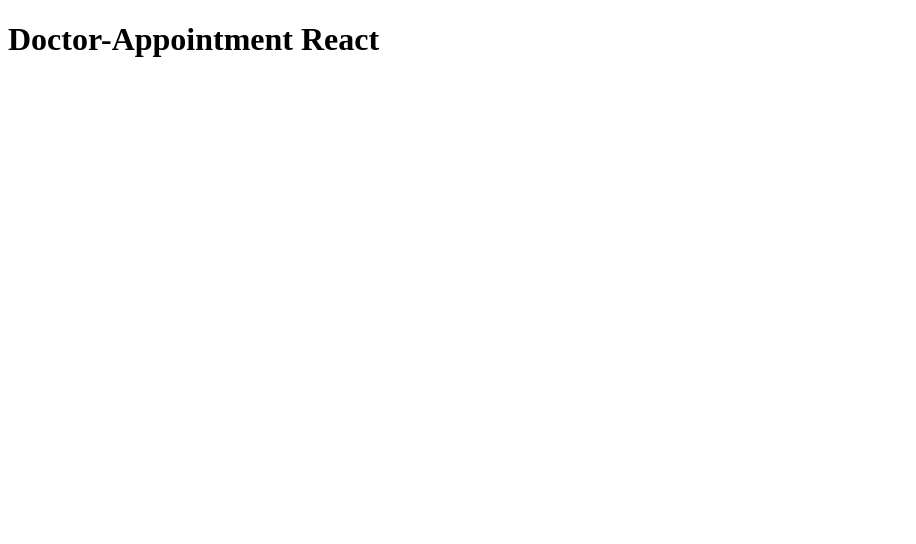
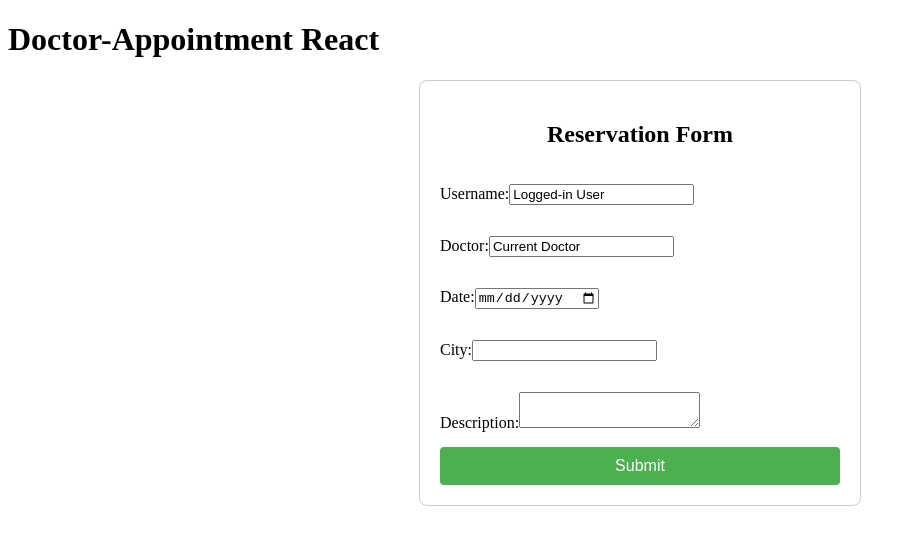
Before and after one commit to M-Anwar-Hussaini/Doctor-Appointment-Front-End, a React (Create React App) app: page / in a window 1280 px wide. Shown: the top 544 px of the page, without its empty margins (0-916 px from the left). Built offline with nearby package versions, Linux system fonts and the light colour scheme.

Commit message:
added doctor's form

```diff
--- a/src/App.js
+++ b/src/App.js
@@ -1,5 +1,14 @@
-function App() {
-  return <h1>Doctor-Appointment React</h1>;
-}
+// App.js
+import React from 'react';
+import ReservationForm from './components/reservation';
+import './styles/reservation.css';
+
+const App = () => (
+
+  <div>
+    <h1>Doctor-Appointment React</h1>
+    <ReservationForm />
+  </div>
+);
 
 export default App;
--- /dev/null
+++ b/src/components/reservation.js
@@ -0,0 +1,96 @@
+// ReservationForm.js
+import React, { useState } from 'react';
+import '../styles/reservation.css'; // Import the associated CSS file
+
+const ReservationForm = () => {
+  // State to store form data
+  const [formData, setFormData] = useState({
+    username: 'Logged-in User',
+    doctor: 'Current Doctor',
+    date: '',
+    city: '',
+    description: '',
+  });
+
+  // Handle form input changes
+  const handleInputChange = (e) => {
+    const { name, value } = e.target;
+    setFormData({
+      ...formData,
+      [name]: value,
+    });
+  };
+
+  // Handle form submission
+  const handleSubmit = (e) => {
+    e.preventDefault();
+    // Add logic to submit form data to the table or API
+    console.log('Form submitted:', formData);
+    // Reset the form fields after submission (optional)
+    setFormData({
+      username: 'Logged-in User',
+      doctor: 'Current Doctor',
+      date: '',
+      city: '',
+      description: '',
+    });
+  };
+
+  return (
+    <div className="reservation-form-container">
+      <h2 className="form-title">Reservation Form</h2>
+      <form className="reservation-form" onSubmit={handleSubmit}>
+        <p className="form-input">
+          <label htmlFor="username">Username:</label>
+          <input type="text" id="username" name="username" value={formData.username} readOnly />
+        </p>
+
+        <p className="form-input">
+          <label htmlFor="doctor">Doctor:</label>
+          <input type="text" id="doctor" name="doctor" value={formData.doctor} readOnly />
+        </p>
+
+        <p className="form-input">
+          <label htmlFor="date">Date:</label>
+          <input
+            type="date"
+            id="date"
+            name="date"
+            value={formData.date}
+            onChange={handleInputChange}
+            required
+          />
+        </p>
+
+        <p className="form-input">
+          <label htmlFor="city">City:</label>
+          <input
+            type="text"
+            id="city"
+            name="city"
+            value={formData.city}
+            onChange={handleInputChange}
+            required
+          />
+        </p>
+
+        <p className="form-input">
+          <label htmlFor="description">Description:</label>
+          <textarea
+            id="description"
+            name="description"
+            value={formData.description}
+            onChange={handleInputChange}
+            required
+          />
+        </p>
+
+        <button type="submit" className="submit-button">
+          Submit
+        </button>
+      </form>
+    </div>
+  );
+};
+
+export default ReservationForm;
--- /dev/null
+++ b/src/styles/reservation.css
@@ -0,0 +1,38 @@
+/* ReservationForm.css */
+
+.reservation-form-container {
+  max-width: 400px;
+  margin: 0 auto;
+  padding: 20px;
+  border: 1px solid #ccc;
+  border-radius: 8px;
+}
+
+.form-title {
+  text-align: center;
+  font-size: 1.5rem;
+  margin-bottom: 20px;
+}
+
+.reservation-form {
+  display: flex;
+  flex-direction: column;
+}
+
+.form-input {
+  margin-bottom: 15px;
+}
+
+.submit-button {
+  background-color: #4caf50;
+  color: white;
+  padding: 10px;
+  border: none;
+  border-radius: 4px;
+  cursor: pointer;
+  font-size: 1rem;
+}
+
+.submit-button:hover {
+  background-color: #45a049;
+}
```
Also changed, not shown: package.json (+7 -7 lines), .eslintrc.json, 1 other file (tests, documents, lock files or other folders).
